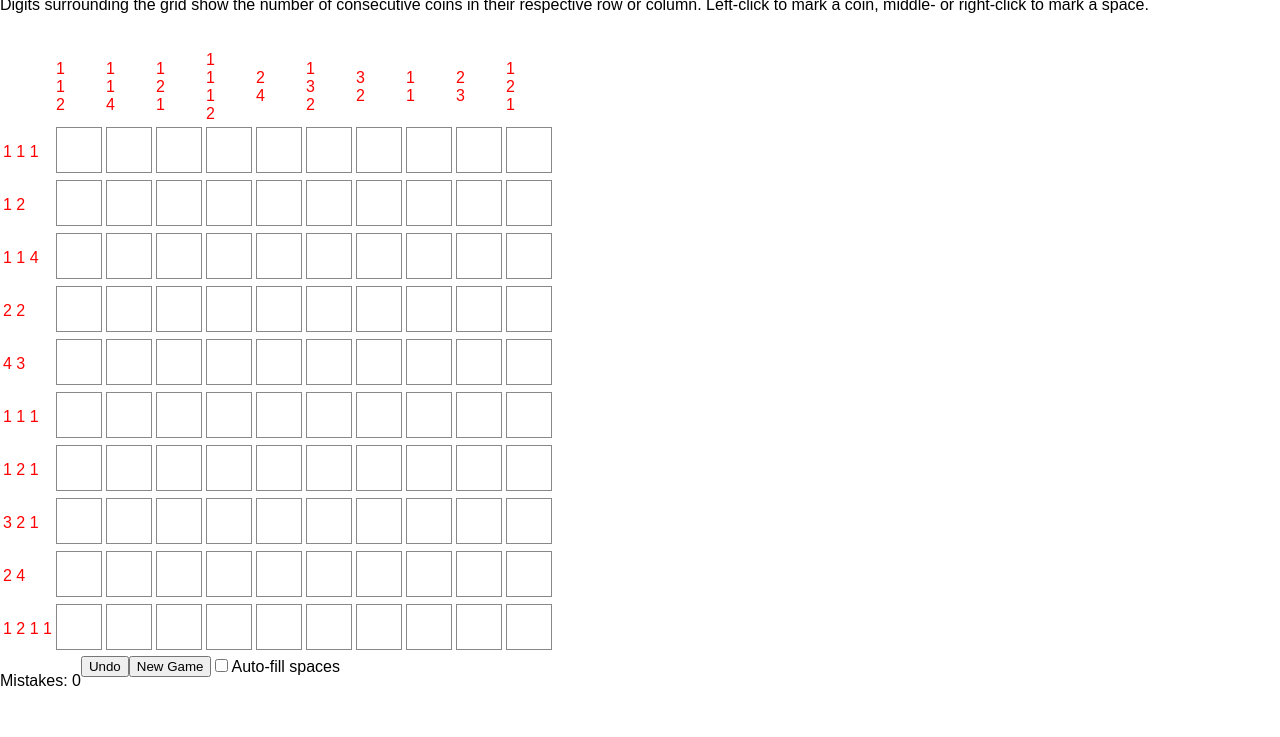
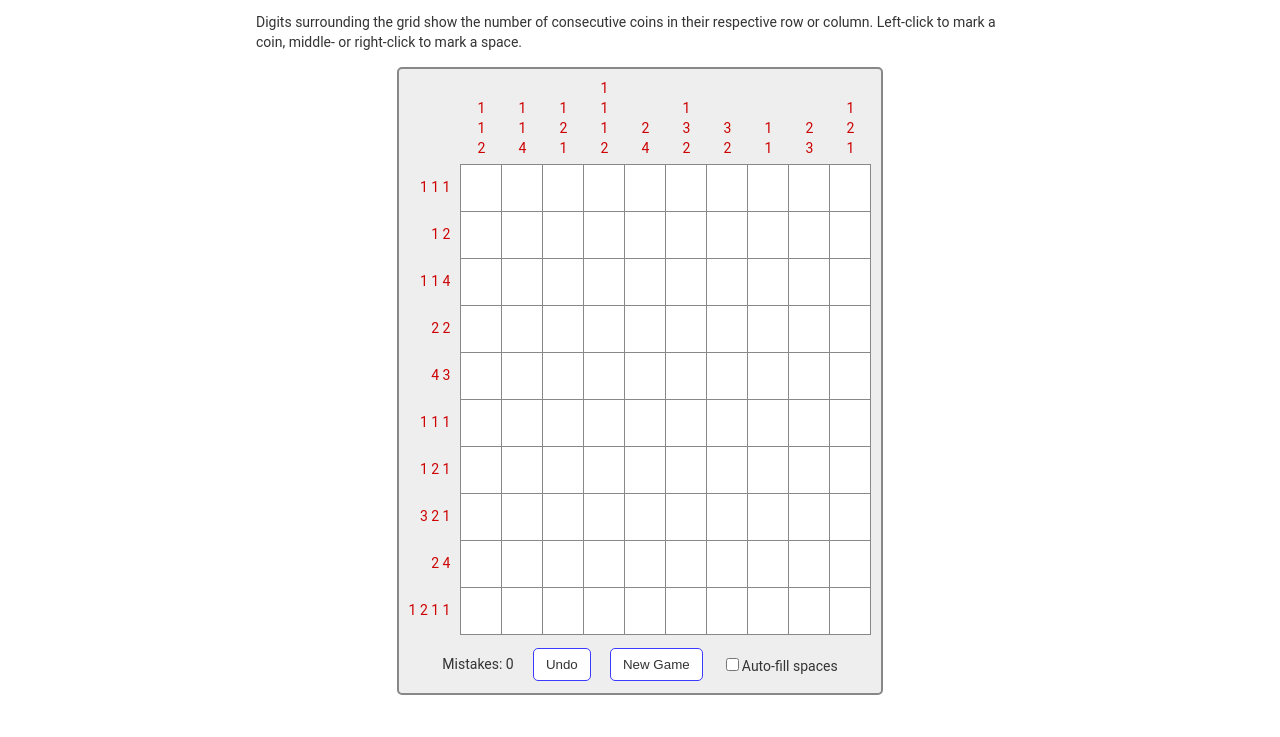
Before and after one commit to smbolton/react-nonogram, a React app: page / in a window 1280 px wide. Shown: the part 63-800 px from the top of the page. Built offline with nearby package versions, Linux system fonts and the light colour scheme.

Commit message:
More CSS polish.

```diff
--- a/public/index.html
+++ b/public/index.html
@@ -9,7 +9,8 @@
     <title>React Nonogram</title>
   </head>
   <body>
-    <h3>React Nonogram</h3>
+    <div class="container">
+      <h3 class="header">React Nonogram</h3>
       <p>Digits surrounding the grid show the number of consecutive coins in their respective
         row or column. Left-click to mark a coin, middle- or right-click to mark a space.
       </p>
@@ -17,5 +18,6 @@
         You need to enable JavaScript to run this app.
       </noscript>
       <div id="root"></div>
+    </div>
   </body>
 </html>
--- a/src/index.css
+++ b/src/index.css
@@ -1,39 +1,168 @@
+/* React Nonogram CSS – Copyright © 2017 Sean Bolton; MIT license. */
+
 body {
-  margin: 0;
-  padding: 0;
-  font-family: sans-serif;
+  font-family: Roboto, "Helvetica Neue", Helvetica, Arial, sans-serif;
+  font-size: 14px;
+  line-height: 1.42857;
+  color: #333;
+  background-color: #fff;
+}
+
+a {
+  color: #3ac;
+  text-decoration: none;
+}
+
+a:hover {
+  color: #258;
+  text-decoration: underline;
+}
+
+a:visited {
+  color: #258;
+}
+
+.container {
+  max-width: 768px;
+  margin-left: auto;
+  margin-right: auto;
+  padding-left: 15px;
+  padding-right: 15px;
+}
+
+.header {
+  padding: 10px;
+  color: #fff;
+  background-color: #333;
+  border-radius: 5px;
+}
+
+.footer {
+  font-size: 90%;
+  color: #999;
+  text-align: center;
+  margin: 20px;
+}
+
+.footer a {
+  color: #77f;
+}
+
+/* ---------- layout ---------- */
+
+/* A flex container that horizontally centers the game board while allowing it
+ * to not occupy the container's full width. */
+.row {
+  display: flex;
+  flex-direction: row;
+  justify-content: center;
+  align-items: center;
+}
+
+/* Use a fixed-height button row, so .col children with 'vertical-align: middle'
+ * will center vertically. */
+.button_row {
+  height: 3rem;
+  line-height: 3.5rem;
+  text-align: center;
 }
 
 .col {
-    float: left;
+  display: inline-block;
+  vertical-align: middle;
+  line-height: normal;
+  padding-left: 0.6rem;
+  padding-right: 0.6rem;
 }
 
-/*
-.puzzle-clue { width: 10%; }
-.puzzle-col  { width: 9%; }
-*/
+/* ---------- game board ---------- */
+
+.puzzle-border {
+  border: 2px solid #888;
+  border-radius: 5px;
+  background-color: #eee;
+  padding: 10px;
+}
+
+.puzzle {
+  background-color: #eee;
+  border-collapse: collapse;
+}
+
+td {
+  padding: 0;
+  border: none;
+}
+
+.clue-row {
+  text-align: right;
+  padding-right: 10px;
+}
+
+.clue-col {
+  text-align: center;
+  vertical-align: bottom;
+  padding-bottom: 5px;
+}
+
+.clue-done  { color: #000; }
+.clue-known { color: #00c; }
+.clue-new   { color: #c00; }
 
 .square {
   border: 1px solid #888;
   background: #fff;
-  height: 46px;
-  width: 46px;
-  padding: 0;
-  /* margin: -1px; */
+  border-top-left-radius: 8px;
 }
 
+.square-button {
+  height: 40px;
+  width: 40px;
+  border: none;
+  padding: 0;
+  background: #fff;
+}
+
+/* --------- game pieces ---------- */
+
 .coin {
-  stroke: #000;
+  stroke: #0000c1;
   stroke-width: 1px;
-  fill: #00f;
+  fill: #00dec1;
 }
 
 .space {
   stroke: none;
-  fill: #4c4c4c;
+  fill: #aaa;
 }
 
 .mistake {
   stroke: #f00;
-  stroke-width: 2.5px;
+  stroke-width: 1.2px;
 }
+
+/* ---------- bottom buttons ---------- */
+
+.button {
+  /* Bootstrap-ish button styling. */
+  color: #333;
+  background-color: #fff;
+  line-height: 1.42857;
+  border: 1px solid transparent;
+  border-color: #3b3bff;
+  padding: 6px 12px;
+  border-radius: 5px;
+}
+
+.button:hover {
+  background-color: #ddf;
+}
+
+.button:active {
+  color: #fff;
+  background-color: #55f;
+}
+
+input[type='checkbox'] {
+  cursor: pointer;
+}
--- a/src/index.js
+++ b/src/index.js
@@ -42,15 +42,17 @@ import ReactDOM from 'react-dom';
 import './index.css';
 
 function Clue(props) {
-  let puzzle, guesses, separator;
+  let puzzle, guesses, separator, className;
   if (props.orientation === 'row') {
     puzzle = Array.from(Array(10), (_, col) => props.puzzle[toIndex(props.index, col)]);
     guesses = Array.from(Array(10), (_, col) => props.guesses[toIndex(props.index, col)]);
     separator = ' ';
+    className = 'clue-row';
   } else { // column
     puzzle = Array.from(Array(10), (_, row) => props.puzzle[toIndex(row, props.index)]);
     guesses = Array.from(Array(10), (_, row) => props.guesses[toIndex(row, props.index)]);
     separator = <br />;
+    className = 'clue-col';
   }
   // Build the clue string by scanning the row or column and identifying runs
   // of coins. For each run, push the count of coins to `count`. Also, if the
@@ -80,16 +82,18 @@ function Clue(props) {
   }
   // Build a array of clues as <span> elements, colored based on `all` and `known`.
   let text = [];
+  let sep = null;
   for (let n = 0; n < count.length; n++) {
     if (all) {
-      text.push(<span style={{color: '#000'}}>{separator}{count[n]}</span>);
+      text.push(<span className="clue-done">{sep}{count[n]}</span>);
     } else if (known[n]) {
-      text.push(<span style={{color: '#00f'}}>{separator}{count[n]}</span>);
+      text.push(<span className="clue-known">{sep}{count[n]}</span>);
     } else {
-      text.push(<span style={{color: '#f00'}}>{separator}{count[n]}</span>);
+      text.push(<span className="clue-new">{sep}{count[n]}</span>);
     }
+    sep = separator;
   }
-  return (<td>{text}</td>);
+  return (<td className={className}>{text}</td>);
 }
 
 function Square(props) {
@@ -97,17 +101,17 @@ function Square(props) {
   if (props.guess === 'o') {
     if (props.coin) {
       body = (
-        <svg width="36" height="36">
+        <svg width="34" height="34">
           <g>
-            <circle className="coin" cx="18" cy="18" r="14" />
+            <circle className="coin" cx="17" cy="17" r="12" />
           </g>
         </svg>
       );
     } else {
       body = (
-        <svg width="40" height="40">
+        <svg width="34" height="34">
           <g>
-            <circle className="space" cx="20" cy="20" r="8" />
+            <circle className="space" cx="17" cy="17" r="8" />
           </g>
         </svg>
       );
@@ -115,21 +119,21 @@ function Square(props) {
   } else if (props.guess === 'x') {
     if (props.coin) {
       body = (
-        <svg width="40" height="40">
+        <svg width="34" height="34">
           <g>
-            <circle className="coin" cx="20" cy="20" r="17" />
-            <path className="mistake" d="m 15 15 l 10 10" />
-            <path className="mistake" d="m 15 25 l 10 -10" />
+            <circle className="coin" cx="17" cy="17" r="12" />
+            <path className="mistake" d="m 13 13 l 8 8" />
+            <path className="mistake" d="m 13 21 l 8 -8" />
           </g>
         </svg>
       );
     } else {
       body = (
-        <svg width="40" height="40">
+        <svg width="34" height="34">
           <g>
-            <circle className="space" cx="20" cy="20" r="8" />
-            <path className="mistake" d="m 15 15 l 10 10" />
-            <path className="mistake" d="m 15 25 l 10 -10" />
+            <circle className="space" cx="17" cy="17" r="8" />
+            <path className="mistake" d="m 13 13 l 8 8" />
+            <path className="mistake" d="m 13 21 l 8 -8" />
           </g>
         </svg>
       );
@@ -138,9 +142,9 @@ function Square(props) {
     body = null; // props.coin ? '*' : '-';
   }
   return (
-    <td>
+    <td className="square">
       <button
-        className="square"
+        className="square-button"
         onClick={props.onClick}
         onContextMenu={props.onClick}
       >
@@ -189,45 +193,29 @@ function Puzzle(props) {
     );
   }
   return (
-    <div className="row">
-      <table>
-        {/*
-        <colgroup>
-          <col className="puzzle-clue" />
-          <col className="puzzle-col" />
-          <col className="puzzle-col" />
-          <col className="puzzle-col" />
-          <col className="puzzle-col" />
-          <col className="puzzle-col" />
-          <col className="puzzle-col" />
-          <col className="puzzle-col" />
-          <col className="puzzle-col" />
-          <col className="puzzle-col" />
-        </colgroup>
-        */}
+    <table className="puzzle">
       <tbody>
         {rows}
       </tbody>
     </table>
-    </div>
   );
 }
 
 function Score(props) {
   return (
-    <p>Mistakes: {props.mistakes}</p>
+    <span>Mistakes: {props.mistakes}</span>
   );
 }
 
 function Undo(props) {
   return (
-    <button onClick={props.onClick}>Undo</button>
+    <button className="button" onClick={props.onClick}>Undo</button>
   );
 }
 
 function NewGame(props) {
   return (
-    <button onClick={props.onClick}>New Game</button>
+    <button className="button" onClick={props.onClick}>New Game</button>
   );
 }
 
@@ -319,15 +307,14 @@ class Game extends React.Component {
 
   render() {
     return (
-      <div>
       <div className="row">
+        <div className="puzzle-border">
           <Puzzle
             puzzle={this.state.puzzle}
             guesses={this.state.guesses}
             onSquareClick={this.onSquareClick}
           />
-        </div>
-        <div className="row">
+          <div className="button_row">
             <div className="col">
               <Score mistakes={this.state.mistakes} />
             </div>
@@ -339,6 +326,7 @@ class Game extends React.Component {
             </div>
             <div className="col">
               <AutoFill checked={this.state.autoFill} onChange={this.onAutoFillChange} />
+            </div>
           </div>
         </div>
       </div>
```
Lines whose indentation alone changed are shown as unchanged.
